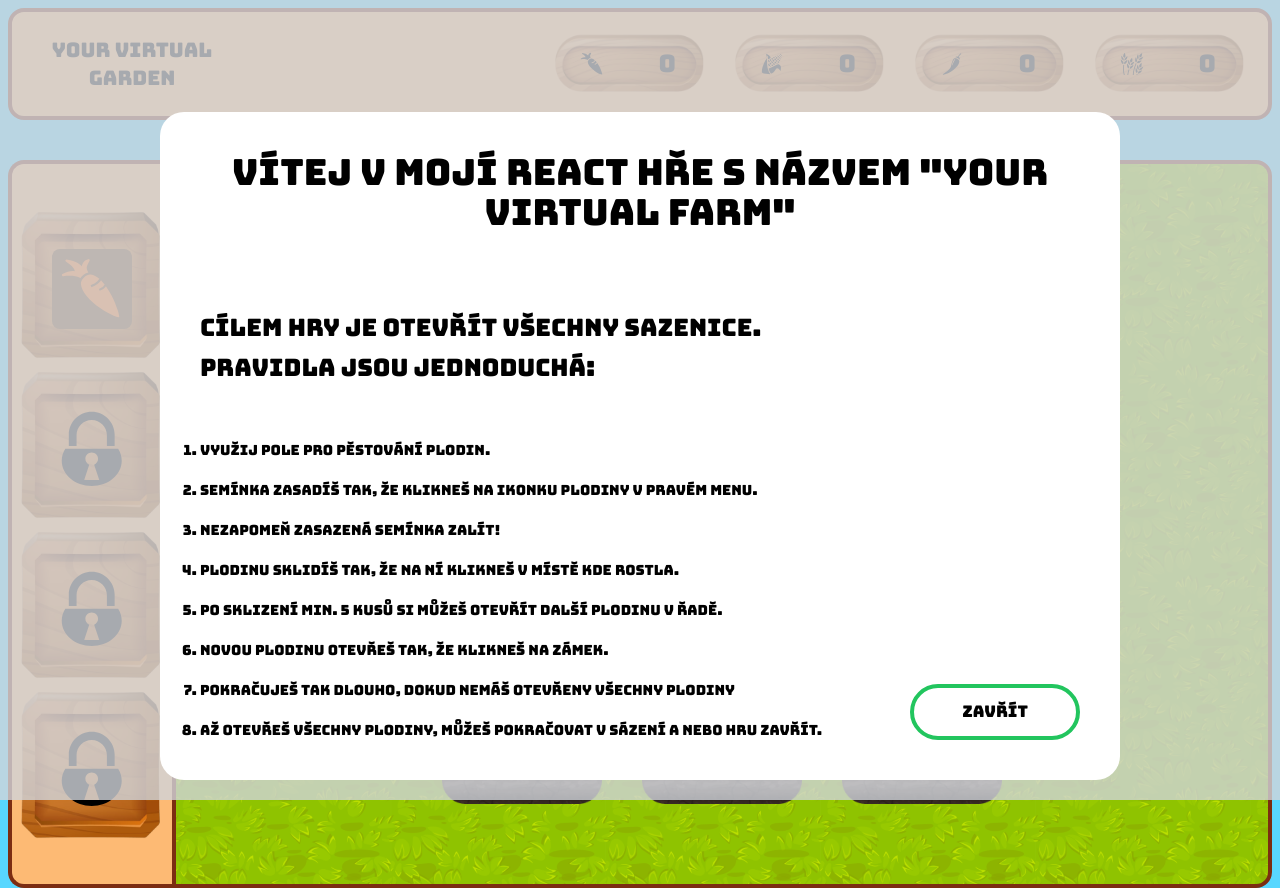
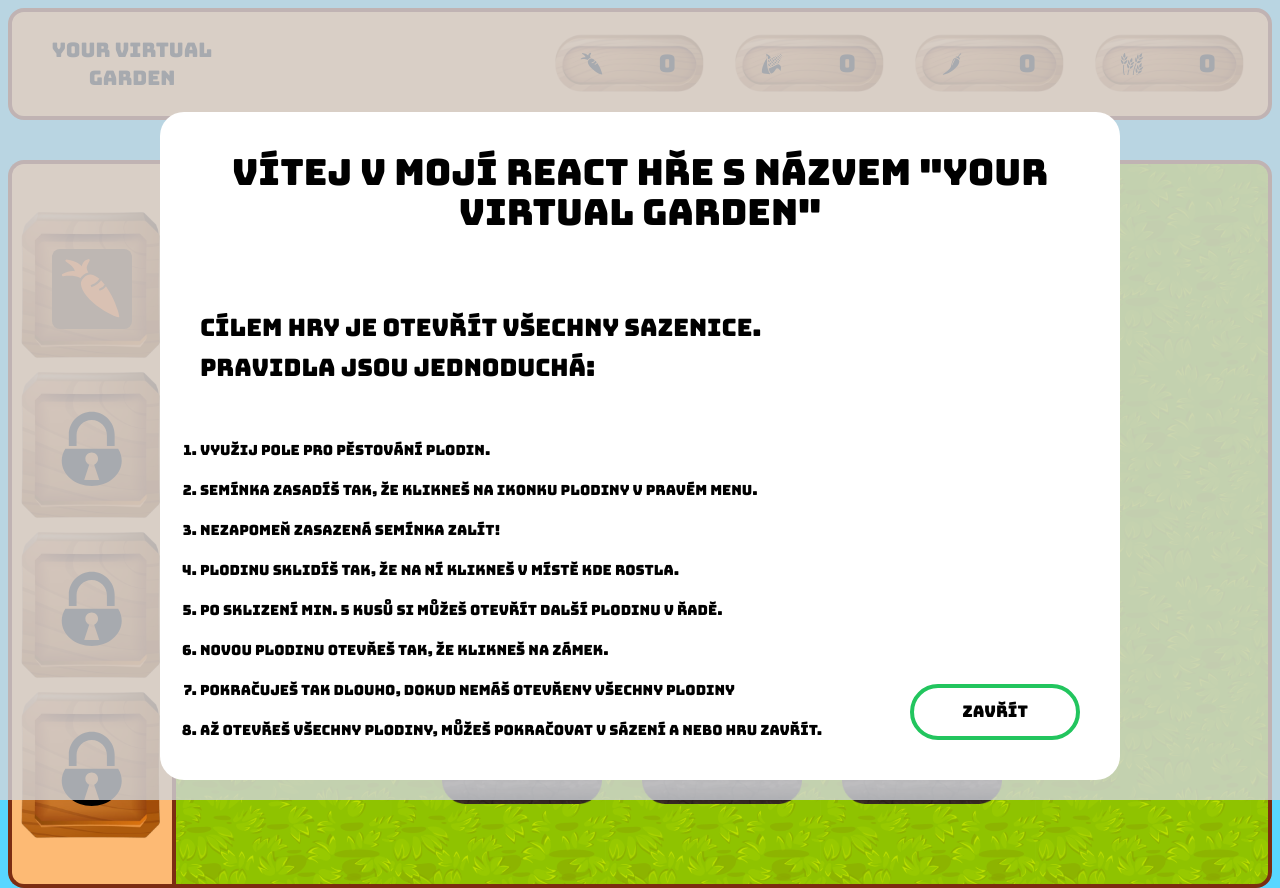
Before and after one commit to HexTreeStudio/yourvirtualgarden, a React (Create React App) app: page / in a window 1280 px wide. Built offline with nearby package versions, Linux system fonts and the light colour scheme.

Commit message:
oprava-nadpisu

```diff
--- a/src/components/Modal.js
+++ b/src/components/Modal.js
@@ -9,7 +9,7 @@ function Modal(props) {
       ></div>
       <div className=" absolute w-[60rem] top-28 left-1/2 -translate-x-1/2 p-10 bg-white  rounded-3xl">
         <h1 className="text-4xl mb-20 text-center">
-          Vítej v mojí React hře s názvem "Your Virtual Farm"
+          Vítej v mojí React hře s názvem "Your Virtual Garden"
         </h1>
         <p className="text-2xl mb-2">Cílem hry je otevřít všechny sazenice.</p>
         <p className="text-2xl mb-14">Pravidla jsou jednoduchá:</p>
```
